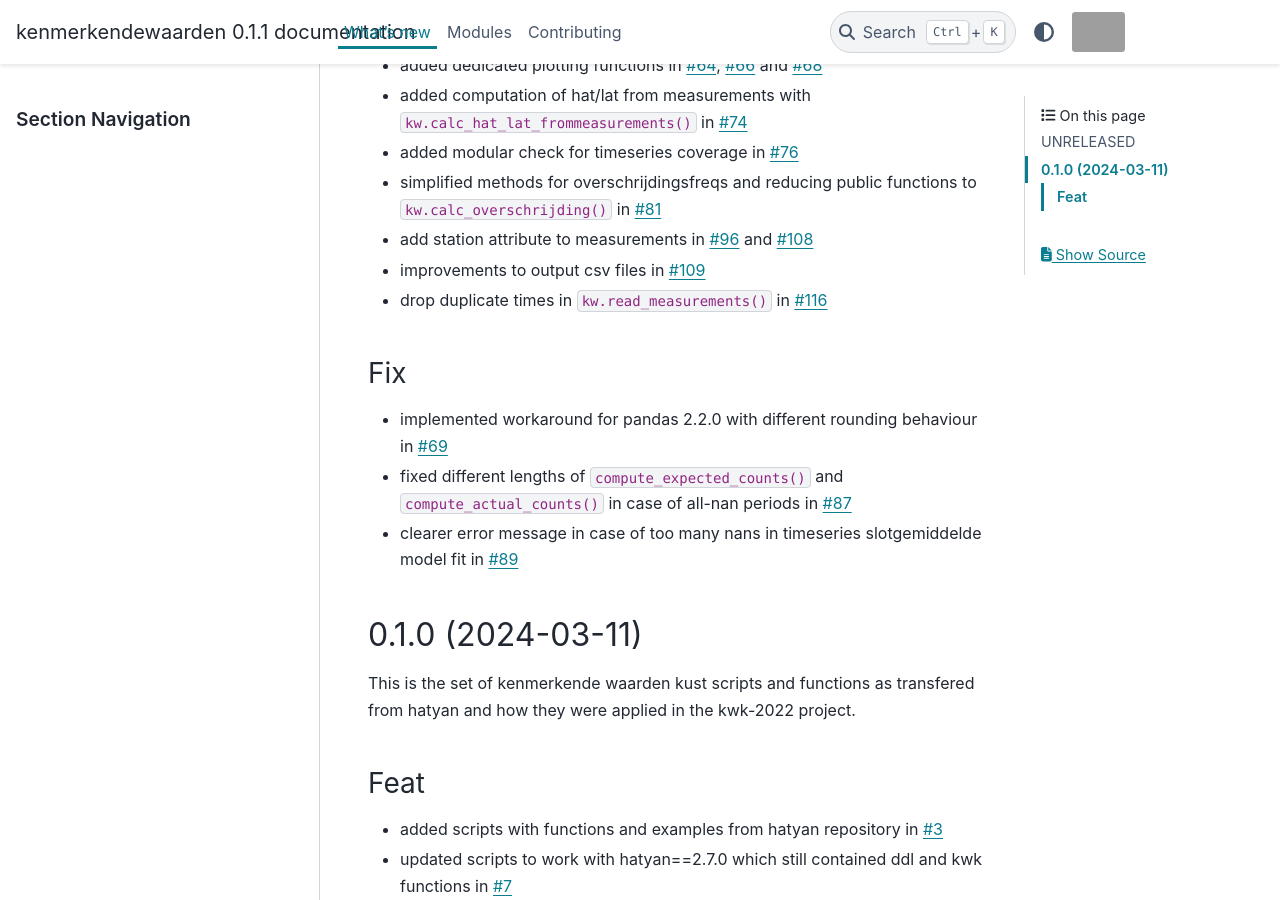
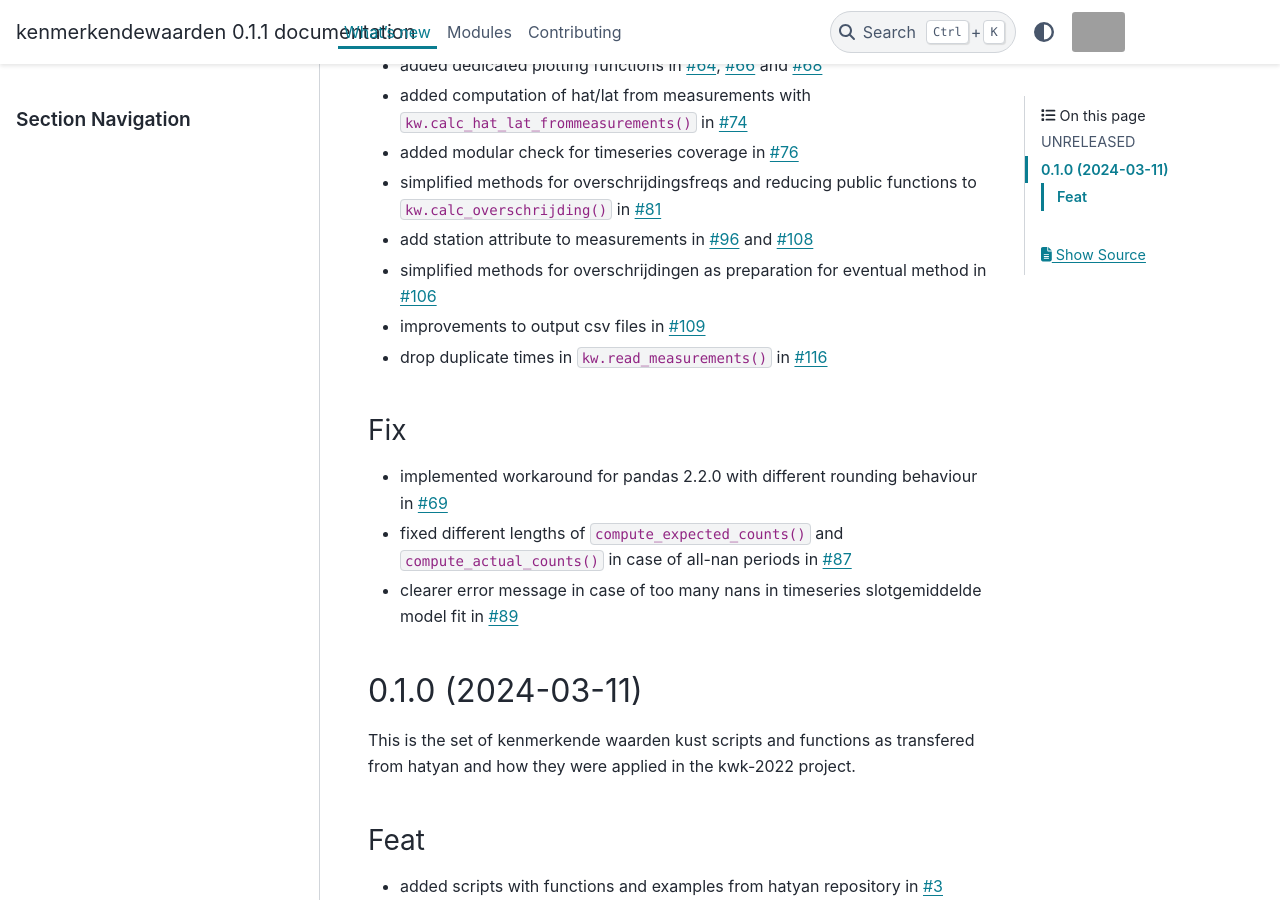
Before and after one commit to Deltares-research/kenmerkendewaarden, a Sphinx documentation site: the page built from docs/whats-new.md, in a window 1280 px wide and 900 px high, scrolled down 864 px. Built offline with Sphinx 7.4.7 and the PyData theme 0.15.4, drawn with Linux system fonts in a browser that asks for light colours; grey boxes are pictures that could not be loaded.

Commit message:
whatsnew

```diff
--- a/docs/whats-new.md
+++ b/docs/whats-new.md
@@ -20,6 +20,7 @@
 - added modular check for timeseries coverage in [#76](https://github.com/Deltares-research/kenmerkendewaarden/pull/76)
 - simplified methods for overschrijdingsfreqs and reducing public functions to `kw.calc_overschrijding()` in [#81](https://github.com/Deltares-research/kenmerkendewaarden/pull/81)
 - add station attribute to measurements in [#96](https://github.com/Deltares-research/kenmerkendewaarden/pull/96) and [#108](https://github.com/Deltares-research/kenmerkendewaarden/pull/108)
+- simplified methods for overschrijdingen as preparation for eventual method in [#106](https://github.com/Deltares-research/kenmerkendewaarden/pull/106)
 - improvements to output csv files in [#109](https://github.com/Deltares-research/kenmerkendewaarden/pull/109)
 - drop duplicate times in `kw.read_measurements()` in [#116](https://github.com/Deltares-research/kenmerkendewaarden/pull/116)
 
```
